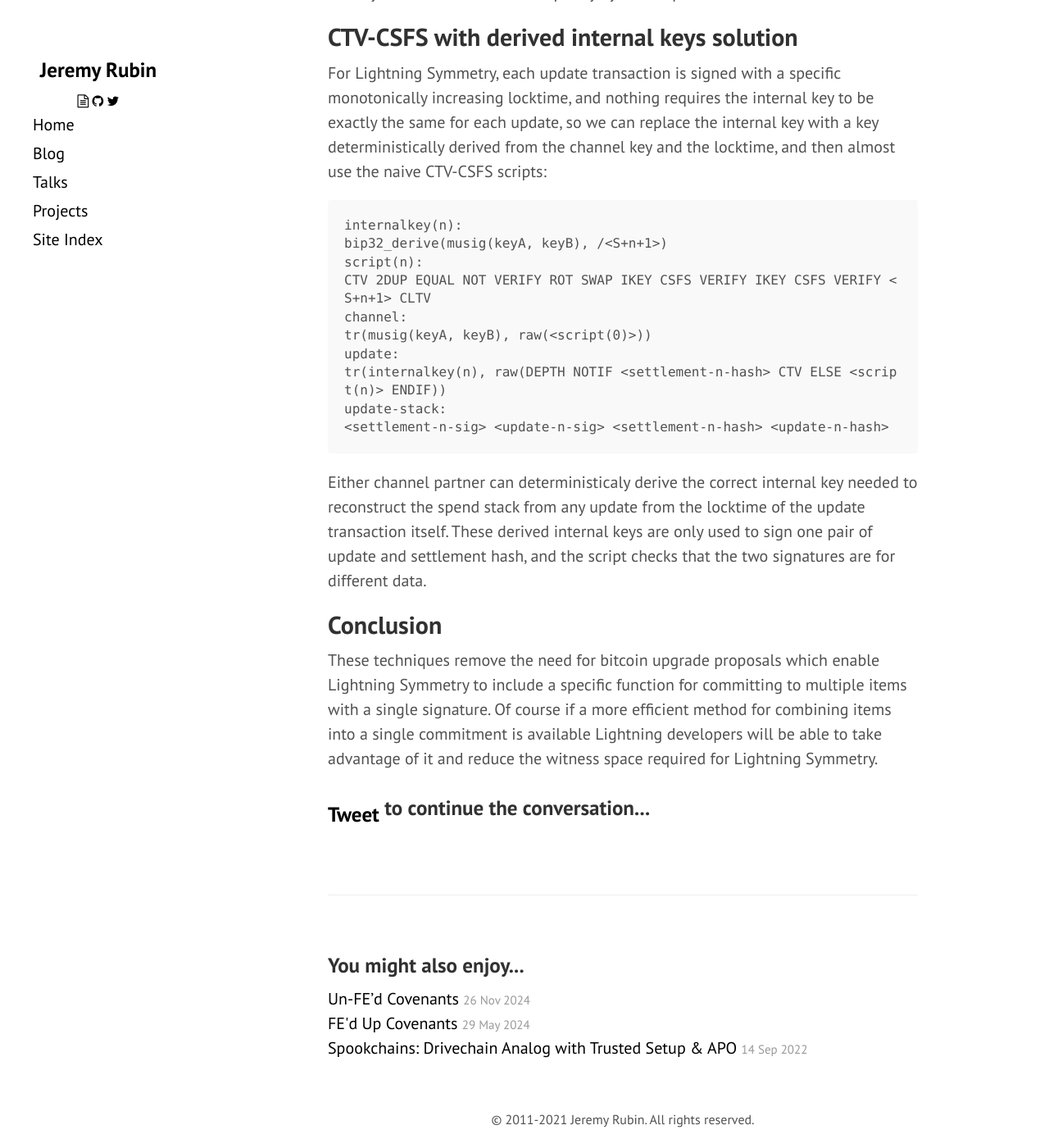
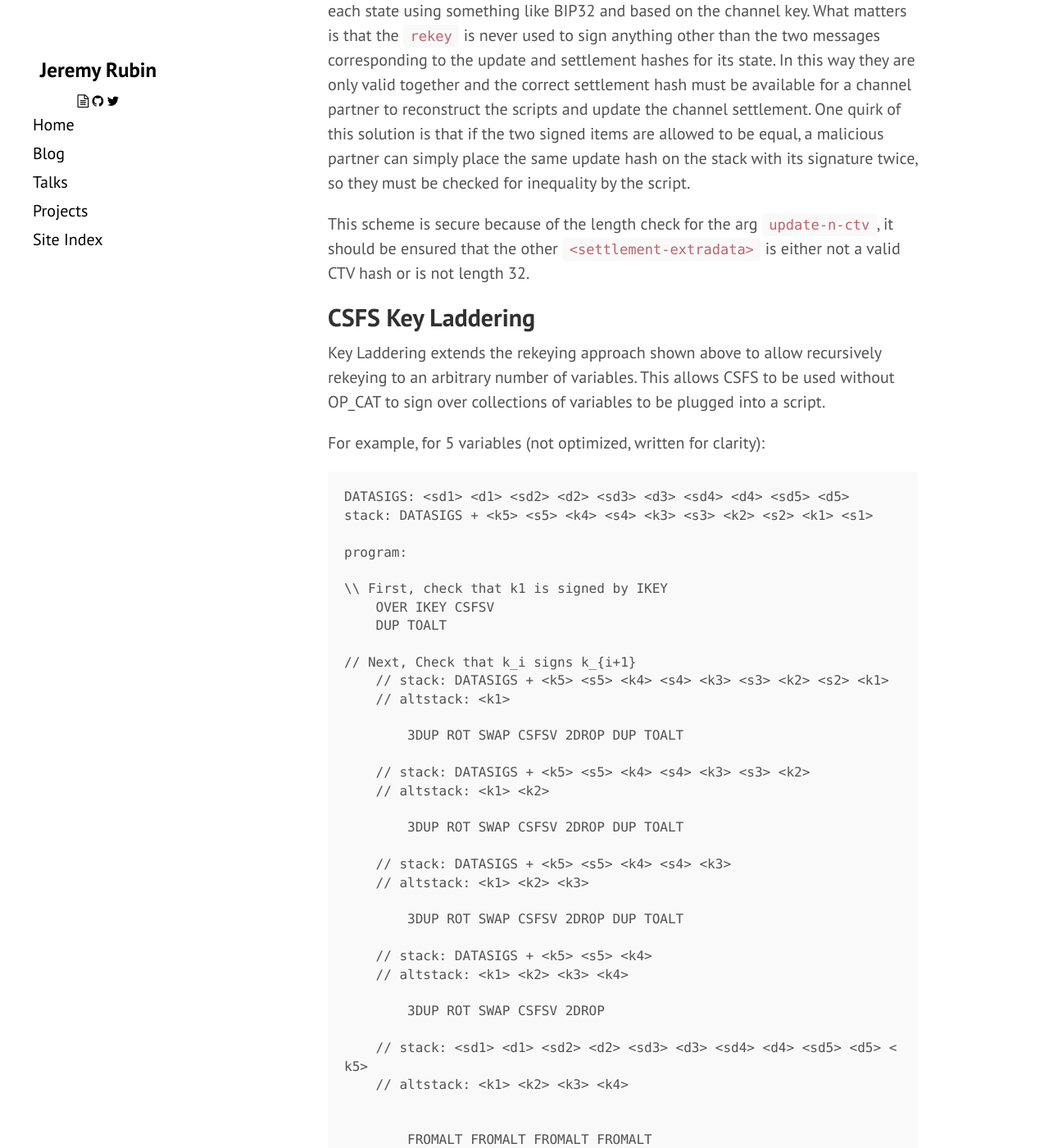
Before and after one commit to JeremyRubin/rubin.io, a Jekyll site: the page built from bitcoin/_posts/0000-00-00-csfs-ctv-rekey-symmetry.md, in a window 1280 px wide and 1400 px high, scrolled down 3580 px. Shown: the whole window at 82% size. Built offline with Jekyll 4.4.1, drawn with Linux system fonts in a browser that asks for light colours; comment, search, counter and statistics services are not loaded; before the commit the page ends 4957 px from its top, so only the background shows below that; some of the changed text lies outside the part shown.

Commit message:
Update articles

````diff
--- a/bitcoin/_posts/0000-00-00-csfs-ctv-rekey-symmetry.md
+++ b/bitcoin/_posts/0000-00-00-csfs-ctv-rekey-symmetry.md
@@ -8,7 +8,7 @@ date: 2024-12-02
 
 _This is a collab post with [Rearden](https://twitter.com/reardencode)._
 
-As Rearden talked about at Bitcoin++ in Austin this year, there are many ways
+At Bitcoin++ in Austin this year Rearden showed that there are many ways
 to realize Lightning Symmetry using various bitcoin upgrade proposals. All of
 these methods require either an extra signing round-trip for each channel
 update, or the ability to force the hash of the settlement transaction to be
@@ -18,11 +18,11 @@ rebindable (i.e. not commit to a specific prior UTXO) and commit to some
 additional data being visible for that signature to be valid.
 
 We'll start by exploring why Lightning Symmetry requires this data visibility
-commitment, then dive into previously known solutions, and finally present a
-new solution we've developed to enable Lightning Symmetry using one extra
-signature, but no extra signing round-trip and without the need for
-concatenation or other explicit multi-commitments.
-
+commitment, then dive into previously known solutions, and present a new
+generalized technique for using CSFS to two or more variables. Finally, we will
+present an optimized solution based on the principles we've developed to enable
+Lightning Symmetry using one extra signature, but no extra signing round-trip
+and without the need for concatenation or other explicit multi-commitments.
 
 ## Less Common Definitions
 
@@ -113,13 +113,24 @@ and settlement hashes together by the keys which have signed them. CSFS is
 known to be useful for delegation, so we initially delegate to a rekey:
 ```
 script(n):
-DUP TOALT DUP TOALT IKEY CSFS VERIFY CTV 2DUP EQUAL NOT VERIFY ROT SWAP FROMALT CSFS VERIFY FROMALT CSFS VERIFY <S+n+1> CLTV
+    DUP TOALT DUP TOALT
+    IKEY CSFS VERIFY
+    OP_SIZE <32> EQUALVERIFY CTV
+    2DUP EQUAL NOT VERIFY
+    ROT SWAP FROMALT CSFS VERIFY
+    FROMALT CSFS VERIFY <S+n+1> CLTV
 channel:
-tr(musig(keyA, keyB), raw(<script(0)>))
+    tr(musig(keyA, keyB), raw(<script(0)>))
 update(n):
-tr(musig(keyA, keyB), raw(DEPTH NOTIF <settlement-n-hash> CTV ELSE <script(n)> ENDIF))
-stack:
-<settlement-n-sig> <update-n-sig> <settlement-n-ctv> <update-n-ctv> <rekey-sig> <rekey>
+    tr(musig(keyA, keyB),
+        raw(DEPTH NOTIF <settlement-n-hash> CTV ELSE <script(n)> ENDIF))
+stack(n):
+    <settlement-n-sig>
+    <update-n-sig>
+    <settlement-extradata>
+    <update-n-ctv>
+    <rekey-sig>
+    <rekey>
 ```
 
 Here the `rekey` is an ephemeral key either randomly generated or derived
@@ -133,6 +144,162 @@ are allowed to be equal, a malicious partner can simply place the same update
 hash on the stack with its signature twice, so they must be checked for
 inequality by the script.
 
+This scheme is secure  because of the length check for the arg `update-n-ctv`,
+it should be ensured that the other `<settlement-extradata>` is either not a
+valid CTV hash or is not length 32.
+
+## CSFS Key Laddering
+Key Laddering extends the rekeying approach shown above to allow recursively
+rekeying to an arbitrary number of variables. This allows CSFS to be used without
+OP\_CAT to sign over collections of variables to be plugged into a script.
+
+
+For example, for 5 variables (not optimized, written for clarity):
+
+```
+DATASIGS: <sd1> <d1> <sd2> <d2> <sd3> <d3> <sd4> <d4> <sd5> <d5>
+stack: DATASIGS + <k5> <s5> <k4> <s4> <k3> <s3> <k2> <s2> <k1> <s1>
+
+program:
+
+\\ First, check that k1 is signed by IKEY
+    OVER IKEY CSFSV
+    DUP TOALT
+
+// Next, Check that k_i signs k_{i+1}
+    // stack: DATASIGS + <k5> <s5> <k4> <s4> <k3> <s3> <k2> <s2> <k1>
+    // altstack: <k1>
+
+        3DUP ROT SWAP CSFSV 2DROP DUP TOALT
+
+    // stack: DATASIGS + <k5> <s5> <k4> <s4> <k3> <s3> <k2>
+    // altstack: <k1> <k2>
+
+        3DUP ROT SWAP CSFSV 2DROP DUP TOALT
+
+    // stack: DATASIGS + <k5> <s5> <k4> <s4> <k3>
+    // altstack: <k1> <k2> <k3>
+
+        3DUP ROT SWAP CSFSV 2DROP DUP TOALT
+
+    // stack: DATASIGS + <k5> <s5> <k4>
+    // altstack: <k1> <k2> <k3> <k4>
+
+        3DUP ROT SWAP CSFSV 2DROP
+
+    // stack: <sd1> <d1> <sd2> <d2> <sd3> <d3> <sd4> <d4> <sd5> <d5> <k5>
+    // altstack: <k1> <k2> <k3> <k4>
+
+
+        FROMALT FROMALT FROMALT FROMALT
+
+    // stack: <sd1> <d1> <sd2> <d2> <sd3> <d3> <sd4> <d4> <sd5> <d5> <k5> <k4> <k3> <k2> <k1>
+    // altstack:
+
+// Now, check each signature of the data
+
+    <6> PICK // sd5
+    <6> PICK // d5
+    <6> PICK // k5
+    CSFSV
+
+    <8> PICK // sd4
+    <8> PICK // d4
+    <5> PICK // k4
+    CSFSV
+
+    <10> PICK // sd3
+    <10> PICK // d3
+    <4> PICK // k3
+    CSFSV
+
+    <12> PICK // sd2
+    <12> PICK // d2
+    <3> PICK // k2
+    CSFSV
+
+    <14> PICK // sd1
+    <14> PICK // d1
+    <2> PICK // k1
+    CSFSV
+
+// Now, Check the inequalities that no key is used as data:
+    // stack: <sd1> <d1> <sd2> <d2> <sd3> <d3> <sd4> <d4> <sd5> <d5> <k5> <k4> <k3> <k2> <k1>
+    // altstack:
+
+    // No need to check k1 != d0 since no d0
+
+    // Check that k2 != d1
+    <1> PICK
+    <14> PICK
+    NOT EQUAL VERIFY
+
+    // Check that k3 != d2
+    <2> PICK
+    <12> PICK
+    NOT EQUAL VERIFY
+
+
+    // Check that k4 != d3
+    <3> PICK
+    <8> PICK
+    NOT EQUAL VERIFY
+
+    // check that k5 != d4
+    <4> PICK
+    <6> PICK
+    NOT EQUAL VERIFY
+
+
+// stack: <sd1> <d1> <sd2> <d2> <sd3> <d3> <sd4> <d4> <sd5> <d5> <k5> <k4> <k3> <k2> <k1>
+// altstack:
+
+2DROP 2DROP DROP
+TOALT DROP
+TOALT DROP
+TOALT DROP
+TOALT DROP
+TOALT DROP
+
+// stack:
+// altstack: <d5> <d4> <d3> <d2> <d1>
+
+// Whatever else
+
+
+```
+This lets you sign an arbitrary number of variables in a sequence.
+
+One "gotcha" not shown in the above script is there is a need to ensure the signature over data and signatures over keys are not exchangable at each hop.
+Care should be taken to ensure this.
+
+One alternative scheme is to do "signature laddering". That is, instead of signing a key at each step, sign instead the next signature.
+
+E.g., re-key by signing with IKEY the first signature. Then verify it against any key / message pair it will validate against. The key can be used with a different signature for the value, and the message signed is the next signature. E.g.:
+
+
+```
+stack:
+<sig B>
+<key A>
+<sig^IKEY(sig A)>
+<sig^A(sig B)>
+
+DUP TOALT
+IKEY CSFS VERIFY
+FROMALT
+
+stack:
+<sig B>
+<key A>
+<sig^A(sig B)>
+
+ROT ROT CSFS VERIFY
+
+```
+
+This laddering is convenient, because the first IKEY sig commits to the roles of
+all the other data (key v.s. sig v.s. argument).
 
 ## CTV-CSFS with derived internal keys solution
 
````
